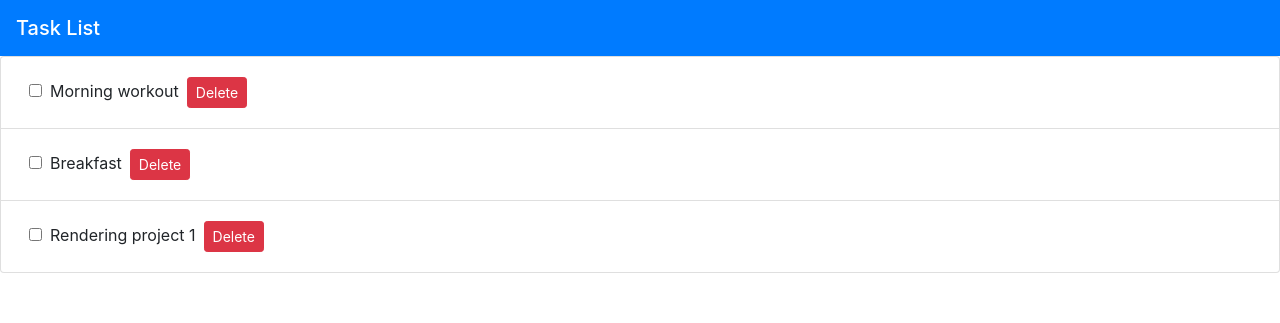
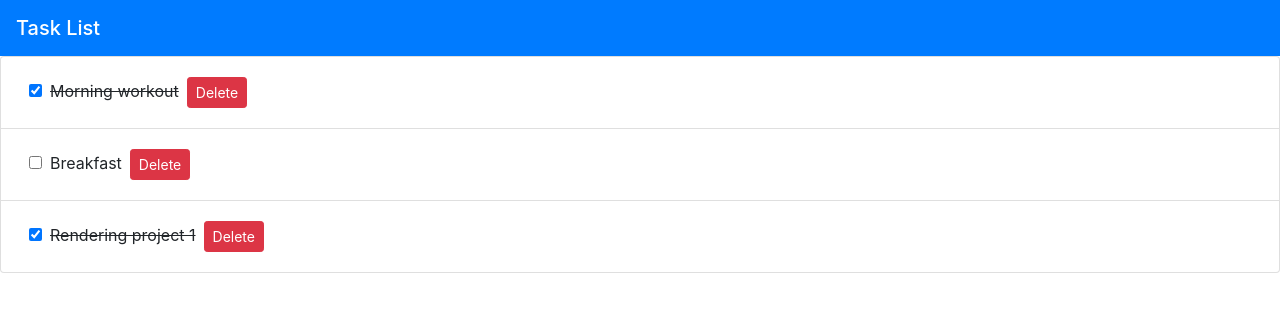
Before and after one commit to danilopinheiro/learning-react-2, a React (Create React App) app: page / in a window 1280 px wide. Shown: the top 323 px of the page. Built offline with nearby package versions, Linux system fonts and the light colour scheme.

Commit message:
Text lined through

```diff
--- a/src/components/task.jsx
+++ b/src/components/task.jsx
@@ -1,6 +1,16 @@
 import React, { Component } from "react";
 
 class Task extends Component {
+  handleCheckBox(completed) {
+    const textLineThrough = {
+      textDecoration: "line-through",
+    };
+
+    if (completed) {
+      return textLineThrough;
+    }
+  }
+
   render() {
     const { task, onTaskDone } = this.props;
 
@@ -10,9 +20,12 @@ class Task extends Component {
           onChange={() => onTaskDone(task)}
           className="m-2"
           type="checkbox"
+          checked={task.completed}
           aria-label="Task done"
         ></input>
-        {task.title}
+        <span className="taskTitle" style={this.handleCheckBox(task.completed)}>
+          {task.title}
+        </span>
         <button className="btn btn-sm btn-danger m-2">Delete</button>
       </li>
     );
--- a/src/components/tasks.jsx
+++ b/src/components/tasks.jsx
@@ -17,13 +17,19 @@ class Tasks extends Component {
       {
         id: 3,
         title: "Rendering project 1",
-        completed: false,
+        completed: true,
       },
     ],
   };
 
   handleTaskDone = (task) => {
-    console.log(task);
+    //console.log("execute");
+    const tasks = [...this.state.tasks];
+    const index = tasks.indexOf(task);
+    tasks[index].completed = !task.completed;
+    this.setState({ tasks: tasks });
+
+    //console.log("tasks", this.state.tasks);
   };
 
   render() {
```
